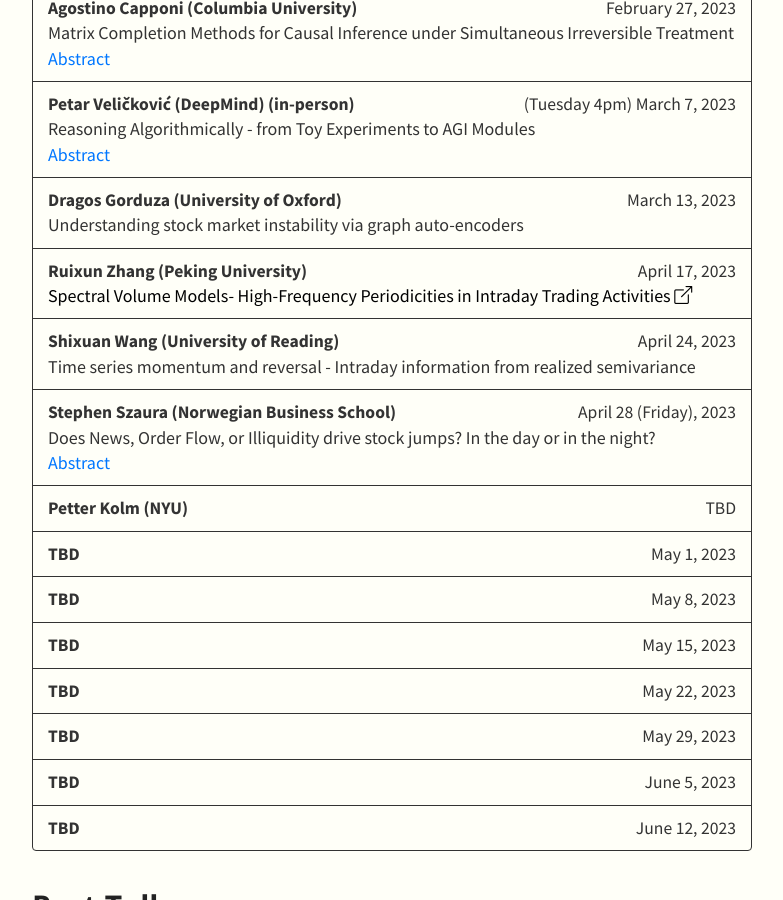
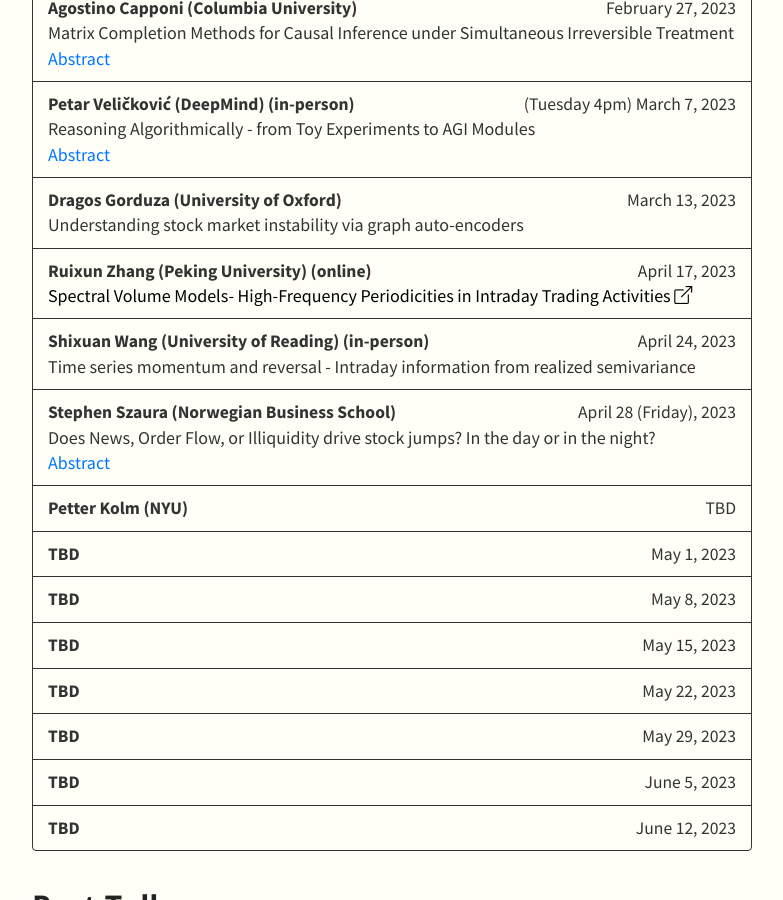
Before and after one commit to SML-Fin/SML-Fin.github.io, a Jekyll site: the page built from index.md, in a window 1280 px wide and 900 px high, scrolled down 893 px. Shown: the whole window, without its empty margins (248-1031 px from the left). Built offline with Jekyll 4.4.1, drawn with Linux system fonts in a browser that asks for light colours; nearby versions of some CDN libraries; our own code applies the rules of GitHub Pages for plain Markdown files.

Commit message:
Update talks.yml

```diff
--- a/_data/talks.yml
+++ b/_data/talks.yml
@@ -25,11 +25,11 @@
     - speaker: Dragos Gorduza (University of Oxford)
       date: March 13, 2023
       title: Understanding stock market instability via graph auto-encoders
-    - speaker: Ruixun Zhang (Peking University)
+    - speaker: Ruixun Zhang (Peking University) (online)
       date: April 17, 2023
       title: Spectral Volume Models- High-Frequency Periodicities in Intraday Trading Activities
       link: https://papers.ssrn.com/sol3/papers.cfm?abstract_id=4230610
-    - speaker:  Shixuan Wang (University of Reading)
+    - speaker:  Shixuan Wang (University of Reading) (in-person)
       date: April 24, 2023
       title: Time series momentum and reversal - Intraday information from realized semivariance
     - speaker: Stephen Szaura (Norwegian Business School)
```
